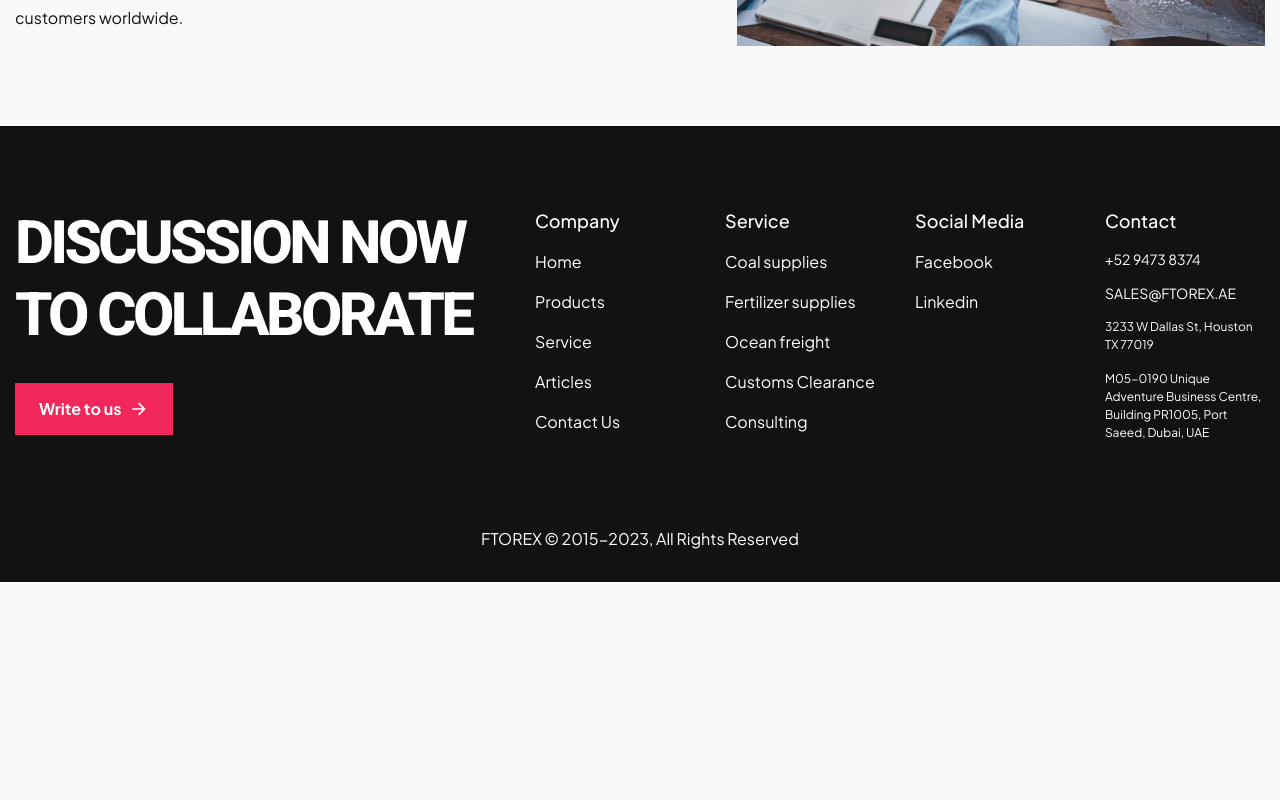
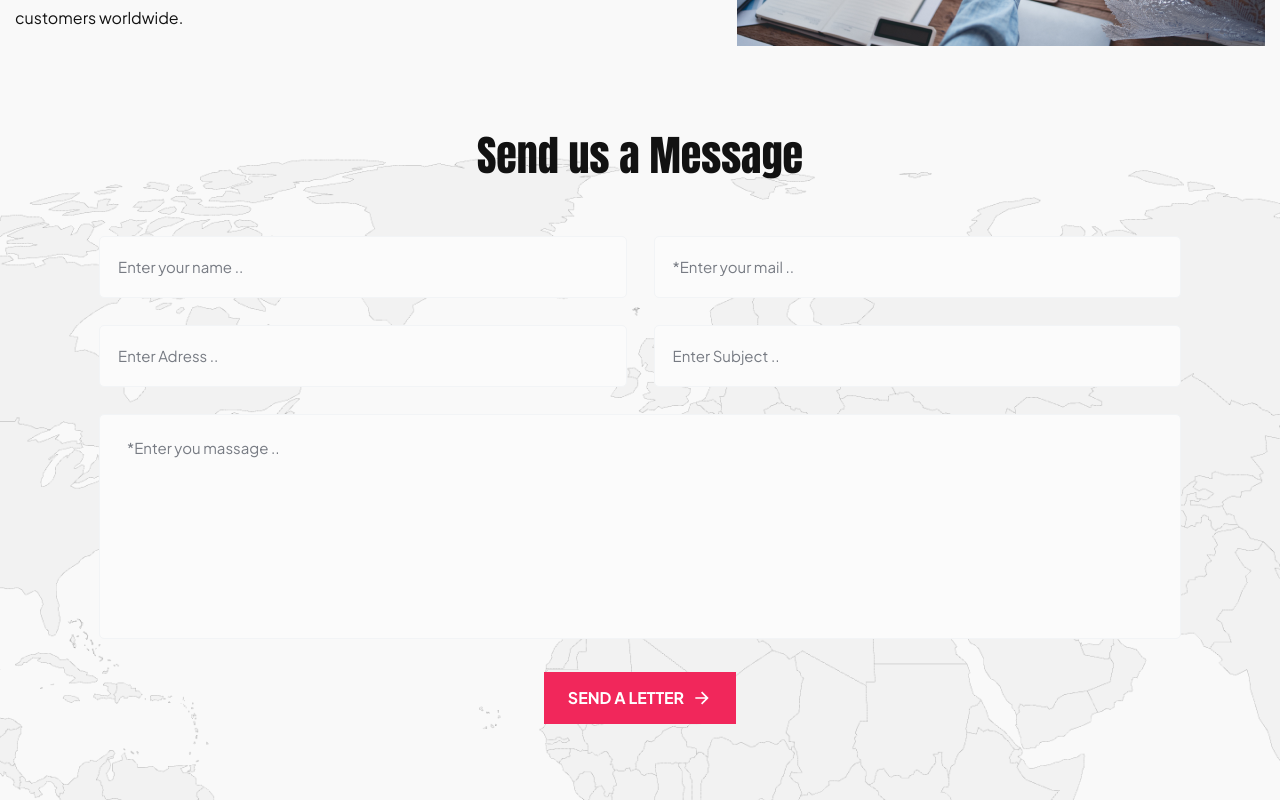
Before and after one commit to RomanKoriachko/ftorex, a React (Create React App) app: page /service in a window 1280 px wide. Shown: the part 3040-3840 px from the top of the page. Before the commit the page ends 3622 px from the top, so only its background shows below. Built offline with nearby package versions, Linux system fonts and the light colour scheme.

Commit message:
add ServicePage

```diff
--- /dev/null
+++ b/src/components/ScrollToTop/ScrollToTop.js
@@ -0,0 +1,11 @@
+import { useEffect } from 'react'
+import { useLocation } from 'react-router-dom'
+
+export default function ScrollToTop() {
+    const { pathname } = useLocation()
+    useEffect(() => {
+        window.scrollTo(0, 0)
+    }, [pathname])
+
+    return null
+}
--- a/src/components/ServicesSection/ServicesSection.js
+++ b/src/components/ServicesSection/ServicesSection.js
@@ -2,6 +2,7 @@
 import './ServicesSection.scss'
 import { useAppDispatch, useAppSelector } from '../../redux/hooks'
 import { setWidth } from '../../redux/widthReducer'
+import { Link } from 'react-router-dom'
 
 const ServicesSection = () => {
     const widthState = useAppSelector((state) => state.widthState)
@@ -23,12 +24,14 @@
                     <div>
                         <p className="small-header">Our Services</p>
                         <p className="big-header">what services we provide</p>
+                        <Link to="/service">
                             <button className="sevices-btn">
                                 <div className="row btn-content-row">
                                     <p>View info</p>
                                     <div className="btn-arrow"></div>
                                 </div>
                             </button>
+                        </Link>
                     </div>
                     <div className="services-items">
                         <div>Coal supplies</div>
--- a/src/index.js
+++ b/src/index.js
@@ -6,12 +6,14 @@
 import { store } from './redux/store'
 import { BrowserRouter } from 'react-router-dom'
 import App from './container/App/App'
+import ScrollToTop from './components/ScrollToTop/ScrollToTop'
 
 const root = ReactDOM.createRoot(document.getElementById('root'))
 root.render(
     <BrowserRouter>
         <Provider store={store}>
             <React.StrictMode>
+                <ScrollToTop />
                 <App />
             </React.StrictMode>
         </Provider>
--- a/src/pages/ServicePage/ServicePage.js
+++ b/src/pages/ServicePage/ServicePage.js
@@ -144,6 +144,56 @@
                     </div>
                 </div>
             </section>
+            <section className="message-section">
+                <p className="message-header">Send us a Message​</p>
+                <form
+                    className="message-form"
+                    action="https://formsubmit.co/mazaxaka.tyt@gmail.com"
+                    method="POST"
+                >
+                    <div className="row input-row">
+                        <input
+                            className="message-input"
+                            type="text"
+                            name="Name"
+                            placeholder="Enter your name .."
+                        />
+                        <input
+                            className="message-input"
+                            placeholder="*Enter your mail .."
+                            name="Email"
+                            type="email"
+                            required
+                        />
+                    </div>
+                    <div className="row input-row">
+                        <input
+                            className="message-input"
+                            name="Adress"
+                            type="text"
+                            placeholder="Enter Adress .."
+                        />
+                        <input
+                            className="message-input"
+                            placeholder="Enter Subject .."
+                            name="Subject"
+                            type="text"
+                        />
+                    </div>
+                    <textarea
+                        className="message-textarea"
+                        name="Message"
+                        placeholder="*Enter you massage .."
+                        required
+                    ></textarea>
+                    <button className="message-btn" type="submit">
+                        <div className="row btn-content-row">
+                            <p>send a letter</p>
+                            <div className="btn-arrow"></div>
+                        </div>
+                    </button>
+                </form>
+            </section>
         </div>
     )
 }
--- a/src/pages/ServicePage/ServicePage.scss
+++ b/src/pages/ServicePage/ServicePage.scss
@@ -1,3 +1,5 @@
+@import '../../style';
+
 .service-page {
     .preview-section {
         padding-top: 40px;
@@ -68,4 +70,75 @@
             margin-bottom: 32px;
         }
     }
+    .message-section {
+        background-image: url(../../../public/images/message-bg.png);
+        background-repeat: no-repeat;
+        background-position: 0% -27%;
+        background-size: cover;
+        .message-header {
+            font-family: 'Anton';
+            font-weight: 400;
+            font-size: 42px;
+            line-height: 60px;
+            color: #121212;
+            text-align: center;
+            margin-bottom: 50px;
+        }
+        .message-form {
+            text-align: center;
+            margin: 0 auto;
+            max-width: 1082px;
+            .input-row {
+                justify-content: center;
+                gap: 27px;
+                margin-bottom: 27px;
+            }
+            .message-input {
+                height: 62px;
+                width: 100%;
+                background: #fbfbfb;
+                border: 1px solid #f2f4f6;
+                border-radius: 5px;
+                padding: 19px 18px;
+                font-weight: 400;
+                font-size: 15px;
+                line-height: 25px;
+                color: #777b83;
+                &::placeholder {
+                    color: #777b83;
+                    font-family: 'Plus Jakarta Sans';
+                    font-weight: 400;
+                    font-size: 15px;
+                    line-height: 25px;
+                }
+            }
+            .message-textarea {
+                width: 100%;
+                height: 225px;
+                padding: 20px 27px;
+                background: #fbfbfb;
+                border: 1px solid #f2f4f6;
+                border-radius: 5px;
+                resize: none;
+                color: #777b83;
+                font-weight: 400;
+                font-size: 15px;
+                line-height: 25px;
+                margin-bottom: 31px;
+                &::placeholder {
+                    color: #777b83;
+                    font-family: 'Plus Jakarta Sans';
+                    font-weight: 400;
+                    font-size: 15px;
+                    line-height: 25px;
+                }
+            }
+            .message-btn {
+                @include buttonWithArrow();
+                background: #f1275b;
+                text-transform: uppercase;
+                margin-bottom: 158px;
+            }
+        }
+    }
 }
```
Also changed, not shown: public/images/message-bg.png (added). Lines whose indentation alone changed are shown as unchanged.
